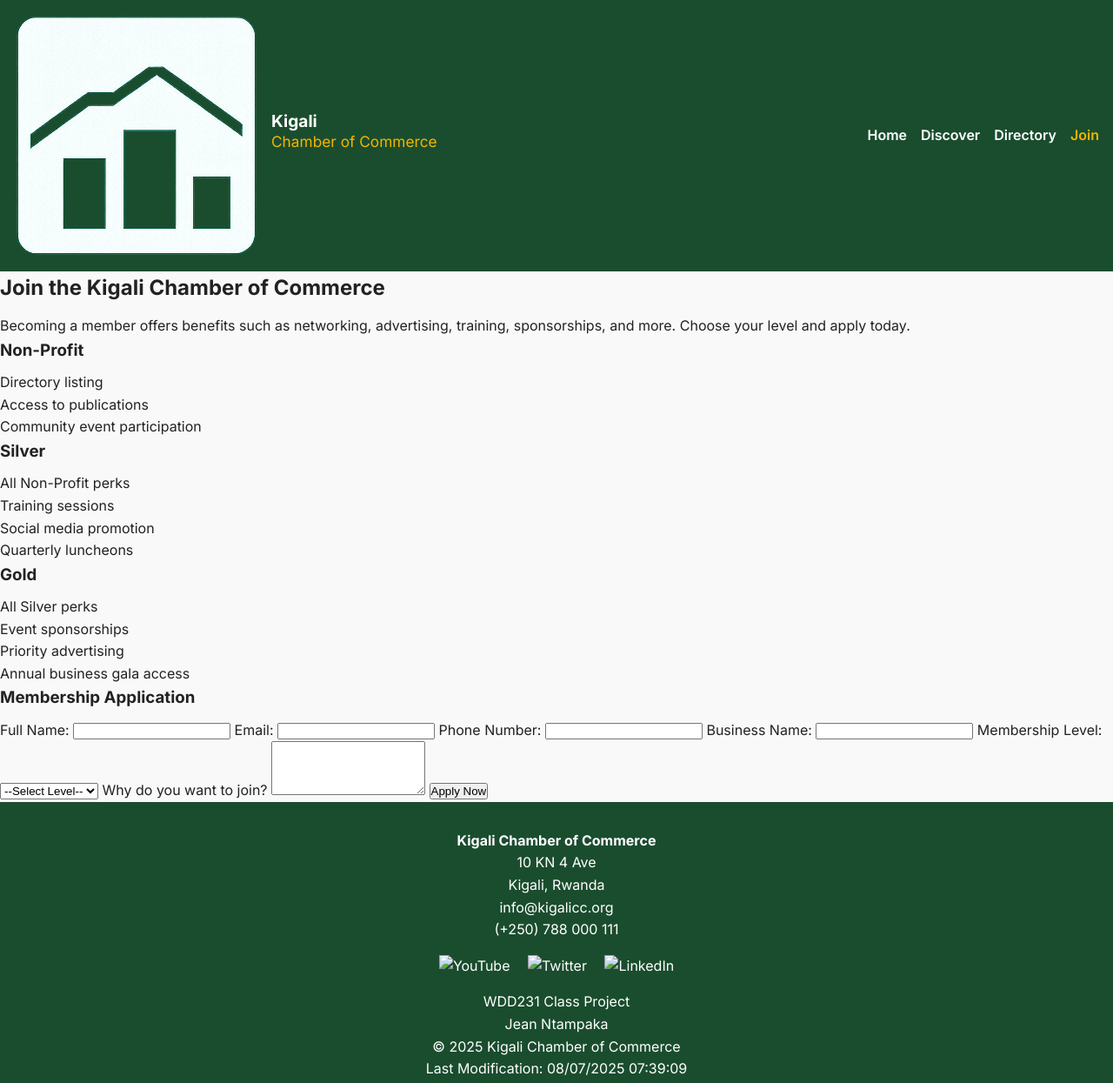
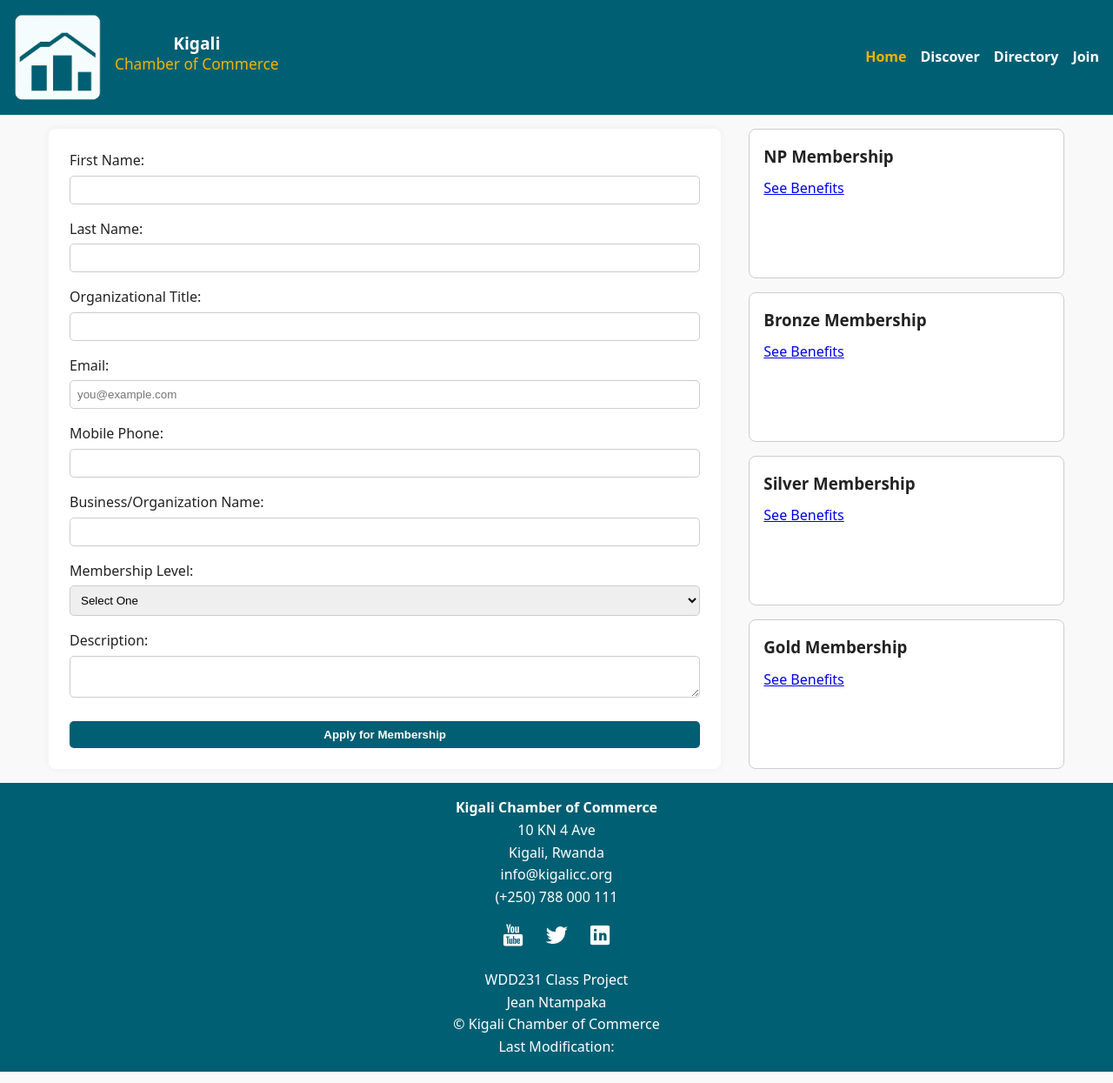
Before and after one commit to jeanntampaka/wdd231, a plain HTML site: page chamber/join.html in a window 1280 px wide. Shown: the whole page at 87% size. Drawn offline with Linux system fonts and the light colour scheme.

Commit message:
The Join Page

```diff
--- a/chamber/css/styles.css
+++ b/chamber/css/styles.css
@@ -227,3 +227,77 @@ footer {
   text-align: left;
   padding: 1em;
 }
+
+/*The join page*/
+body {
+  font-family: system-ui, sans-serif;
+  background: #f9f9f9;
+  margin: 0;
+}
+header, footer {
+  background-color: #005f73;
+  color: white;
+  text-align: center;
+  padding: 1rem;
+}
+main {
+  max-width: 1200px;
+  margin: auto;
+  padding: 1rem;
+}
+.join-container {
+  display: flex;
+  flex-direction: column;
+}
+@media (min-width: 768px) {
+  .join-container { flex-direction: row; gap: 2rem; }
+}
+.form-section {
+  flex: 2;
+  background: white;
+  padding: 1.5rem;
+  border-radius: 0.5rem;
+  box-shadow: 0 0 10px rgba(0,0,0,0.05);
+}
+form label {
+  display: block;
+  margin-bottom: 1rem;
+}
+input, select, textarea {
+  width: 100%;
+  padding: 0.5rem;
+  margin-top: 0.25rem;
+  border-radius: 5px;
+  border: 1px solid #ccc;
+}
+input[type="submit"] {
+  background-color: #005f73;
+  color: white;
+  border: none;
+  cursor: pointer;
+  font-weight: bold;
+}
+input[type="submit"]:hover {
+  background-color: #0a9396;
+}
+.membership-cards {
+  flex: 1;
+  display: grid;
+  gap: 1rem;
+}
+.card {
+  background-color: white;
+  border: 1px solid #ccc;
+  padding: 1rem;
+  border-radius: 0.5rem;
+  opacity: 0;
+  transform: translateY(20px);
+  animation: fadeInUp 0.8s ease-out forwards;
+}
+.card:nth-child(1) { animation-delay: 0.2s; }
+.card:nth-child(2) { animation-delay: 0.4s; }
+.card:nth-child(3) { animation-delay: 0.6s; }
+.card:nth-child(4) { animation-delay: 0.8s; }
+@keyframes fadeInUp {
+  to { opacity: 1; transform: translateY(0); }
+}
--- a/chamber/join.html
+++ b/chamber/join.html
@@ -1,93 +1,75 @@
 <!DOCTYPE html>
 <html lang="en">
 <head>
-  <meta charset="UTF-8">
-  <meta name="viewport" content="width=device-width, initial-scale=1.0">
-  <meta name="description" content="Join the Kigali Chamber of Commerce and grow your business network.">
-  <title>Join Us - Kigali Chamber</title>
-  <link rel="stylesheet" href="css/styles.css">
-  <link href="https://fonts.googleapis.com/css2?family=Inter:wght@400;600;700&display=swap" rel="stylesheet">
+  <meta charset="UTF-8" />
+  <meta name="viewport" content="width=device-width, initial-scale=1.0" />
+  <title>Join the Chamber</title>
+  <link rel="stylesheet" href="css/styles.css" />
 </head>
 <body>
   <header>
     <div class="logo">
-      <img src="images/logo.png" alt="Kigali Chamber of Commerce Logo">
+      <img src="images/logo.png" alt="Kigali Chamber of Commerce Logo" width="100" height="100" />
       <h1>Kigali<br><span>Chamber of Commerce</span></h1>
     </div>
     <nav>
       <button id="menuBtn">☰</button>
       <ul id="navMenu">
-        <li><a href="index.html">Home</a></li>
+        <li><a href="index.html" class="active">Home</a></li>
         <li><a href="discover.html">Discover</a></li>
         <li><a href="directory.html">Directory</a></li>
-        <li><a href="join.html" class="active">Join</a></li>
+        <li><a href="join.html">Join</a></li>
       </ul>
     </nav>
   </header>
-
-  <main class="join">
-    <h2>Join the Kigali Chamber of Commerce</h2>
-    <p>Becoming a member offers benefits such as networking, advertising, training, sponsorships, and more. Choose your level and apply today.</p>
-
-    <section class="membership-levels">
-      <article>
-        <h3>Non-Profit</h3>
-        <ul>
-          <li>Directory listing</li>
-          <li>Access to publications</li>
-          <li>Community event participation</li>
-        </ul>
-      </article>
-      <article>
-        <h3>Silver</h3>
-        <ul>
-          <li>All Non-Profit perks</li>
-          <li>Training sessions</li>
-          <li>Social media promotion</li>
-          <li>Quarterly luncheons</li>
-        </ul>
-      </article>
-      <article>
-        <h3>Gold</h3>
-        <ul>
-          <li>All Silver perks</li>
-          <li>Event sponsorships</li>
-          <li>Priority advertising</li>
-          <li>Annual business gala access</li>
-        </ul>
-      </article>
-    </section>
-
-    <section class="application">
-      <h3>Membership Application</h3>
-      <form action="#" method="post">
-        <label for="fullname">Full Name:</label>
-        <input type="text" id="fullname" name="fullname" required>
-
-        <label for="email">Email:</label>
-        <input type="email" id="email" name="email" required>
-
-        <label for="phone">Phone Number:</label>
-        <input type="tel" id="phone" name="phone">
-
-        <label for="business">Business Name:</label>
-        <input type="text" id="business" name="business">
-
-        <label for="membership">Membership Level:</label>
-        <select id="membership" name="membership" required>
-          <option value="">--Select Level--</option>
-          <option value="non-profit">Non-Profit</option>
-          <option value="silver">Silver</option>
-          <option value="gold">Gold</option>
-        </select>
-
-        <label for="message">Why do you want to join?</label>
-        <textarea id="message" name="message" rows="4"></textarea>
-
-        <button type="submit">Apply Now</button>
+  <main class="join-container">
+    <section class="form-section">
+      <form method="get" action="thankyou.html">
+        <label>First Name:
+          <input type="text" name="fname" required title="Enter your first name" autocomplete="given-name" />
+        </label>
+        <label>Last Name:
+          <input type="text" name="lname" required title="Enter your last name" autocomplete="family-name" />
+        </label>
+        <label>Organizational Title:
+          <input type="text" name="orgtitle" title="Enter your title" autocomplete="organization-title" pattern="[A-Za-z\- ]{7,}" />
+        </label>
+        <label>Email:
+          <input type="email" name="email" required title="Enter a valid email" autocomplete="email" placeholder="you@example.com" />
+        </label>
+        <label>Mobile Phone:
+          <input type="tel" name="phone" required title="Enter your phone number" autocomplete="tel" />
+        </label>
+        <label>Business/Organization Name:
+          <input type="text" name="organization" required title="Enter your organization name" autocomplete="organization" />
+        </label>
+        <label>Membership Level:
+          <select name="membership" title="Choose a membership level" required>
+            <option value="">Select One</option>
+            <option value="np">NP Membership (Free)</option>
+            <option value="bronze">Bronze Membership</option>
+            <option value="silver">Silver Membership</option>
+            <option value="gold">Gold Membership</option>
+          </select>
+        </label>
+        <label>Description:
+          <textarea name="description" title="Describe your organization"></textarea>
+        </label>
+        <input type="hidden" name="timestamp" id="timestamp" />
+        <input type="submit" value="Apply for Membership" />
       </form>
     </section>
+    <section class="membership-cards">
+      <div class="card"><h3>NP Membership</h3><a href="#" onclick="openModal('np-modal')">See Benefits</a></div>
+      <div class="card"><h3>Bronze Membership</h3><a href="#" onclick="openModal('bronze-modal')">See Benefits</a></div>
+      <div class="card"><h3>Silver Membership</h3><a href="#" onclick="openModal('silver-modal')">See Benefits</a></div>
+      <div class="card"><h3>Gold Membership</h3><a href="#" onclick="openModal('gold-modal')">See Benefits</a></div>
+    </section>
   </main>
+  <dialog id="np-modal"><h2>NP Membership Benefits</h2><p>Free for nonprofit orgs. Access to networking, training, and local exposure.</p><button onclick="closeModal('np-modal')">Close</button></dialog>
+  <dialog id="bronze-modal"><h2>Bronze Membership Benefits</h2><p>Includes NP benefits + event discounts and website listing.</p><button onclick="closeModal('bronze-modal')">Close</button></dialog>
+  <dialog id="silver-modal"><h2>Silver Membership Benefits</h2><p>Includes Bronze + featured business spotlight and marketing support.</p><button onclick="closeModal('silver-modal')">Close</button></dialog>
+  <dialog id="gold-modal"><h2>Gold Membership Benefits</h2><p>Includes all benefits + premium advertising, free training events, and exclusive invites.</p><button onclick="closeModal('gold-modal')">Close</button></dialog>
 
   <footer>
     <div class="footer-info">
@@ -99,14 +81,18 @@
         (+250) 788 000 111
       </address>
       <div class="social">
-        <img src="images/youtube.svg" alt="YouTube">
-        <img src="images/twitter.svg" alt="Twitter">
-        <img src="images/linkedin.svg" alt="LinkedIn">
+        <img src="images/youtube.png" alt="YouTube">
+        <img src="images/twitter.png" alt="Twitter">
+        <img src="images/linkedin.png" alt="LinkedIn">
       </div>
     </div>
     <p>WDD231 Class Project<br>Jean Ntampaka<br>&copy; <span id="year"></span> Kigali Chamber of Commerce<br>Last Modification: <span id="lastModified"></span></p>
   </footer>
 
-  <script src="js/scripts.js"></script>
+  <script>
+    document.getElementById("timestamp").value = new Date().toISOString();
+    function openModal(id) { document.getElementById(id).showModal(); }
+    function closeModal(id) { document.getElementById(id).close(); }
+  </script>
 </body>
 </html>
```
Also changed, not shown: chamber/thankyou.html (added, +31 -0 lines).
